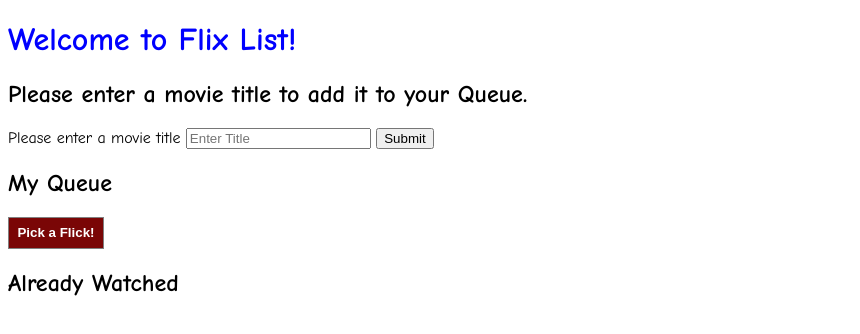
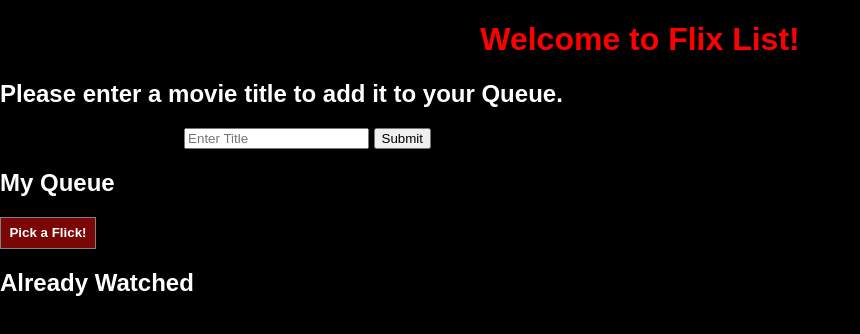
Before and after one commit to tdimp/FlixPicker, a plain HTML site: page index.html in a window 1280 px wide. Shown: the whole page, without its empty margins (0-860 px from the left). Drawn offline with Linux system fonts and the light colour scheme; no server answers.

Commit message:
Update CSS

```diff
--- a/index.css
+++ b/index.css
@@ -1,20 +1,24 @@
 body {
-    font-family: "Comic Sans MS", "Comic Sans", cursive;
+    margin: 0;
+    background-color: #000;
+    font-family: Arial;
 }
 watched {
     align-items: right;
 }
 
 h1 {
-    color: blue;
+    color: red;
+    text-align: center;
 }
 
 h2 {
-
+    color: #FFFFFF;
 }
 
 h3 {
     font-size: 14px;
+    color: #FFFFFF
 }
 .card {
     text-align: center;
```
